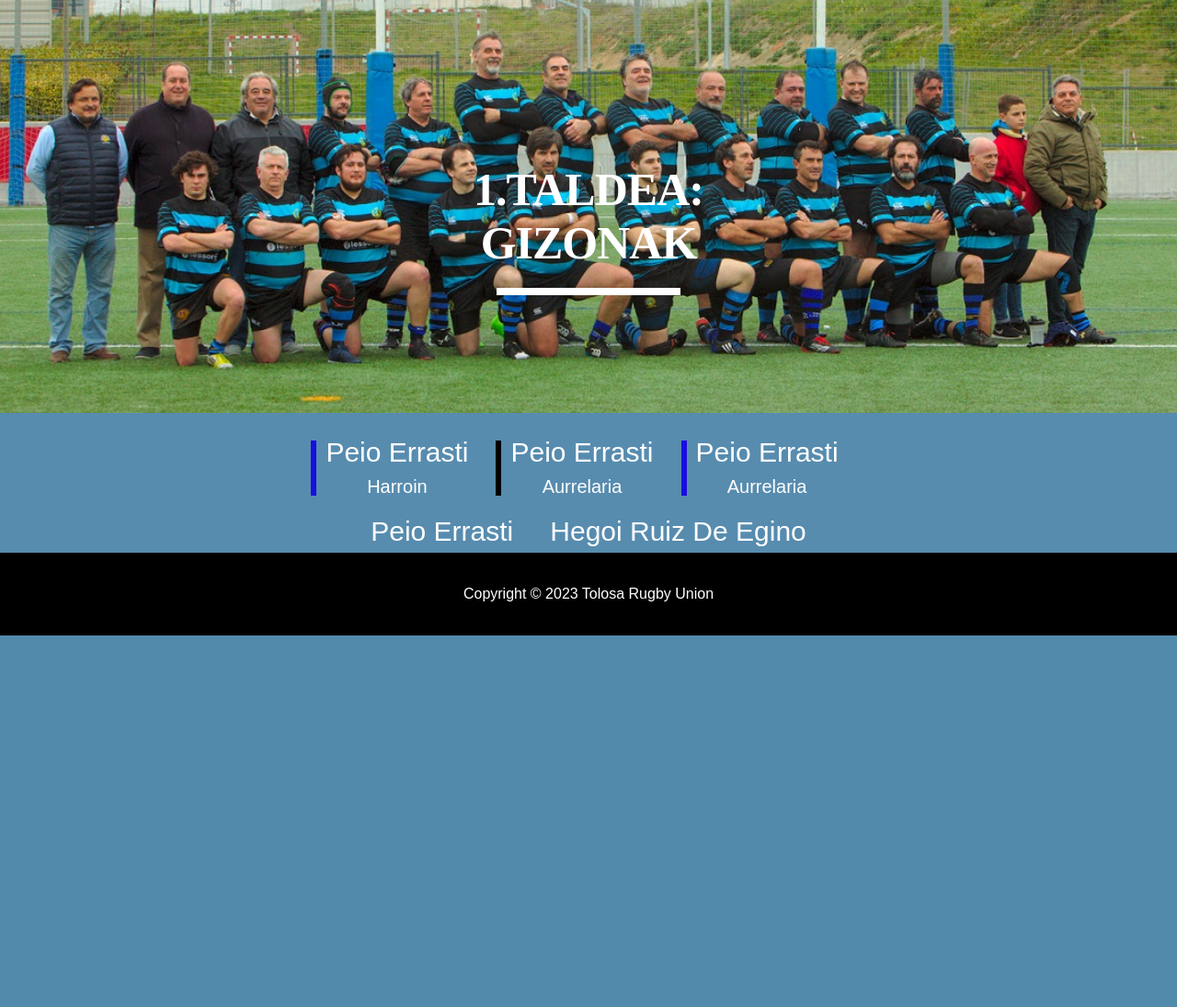
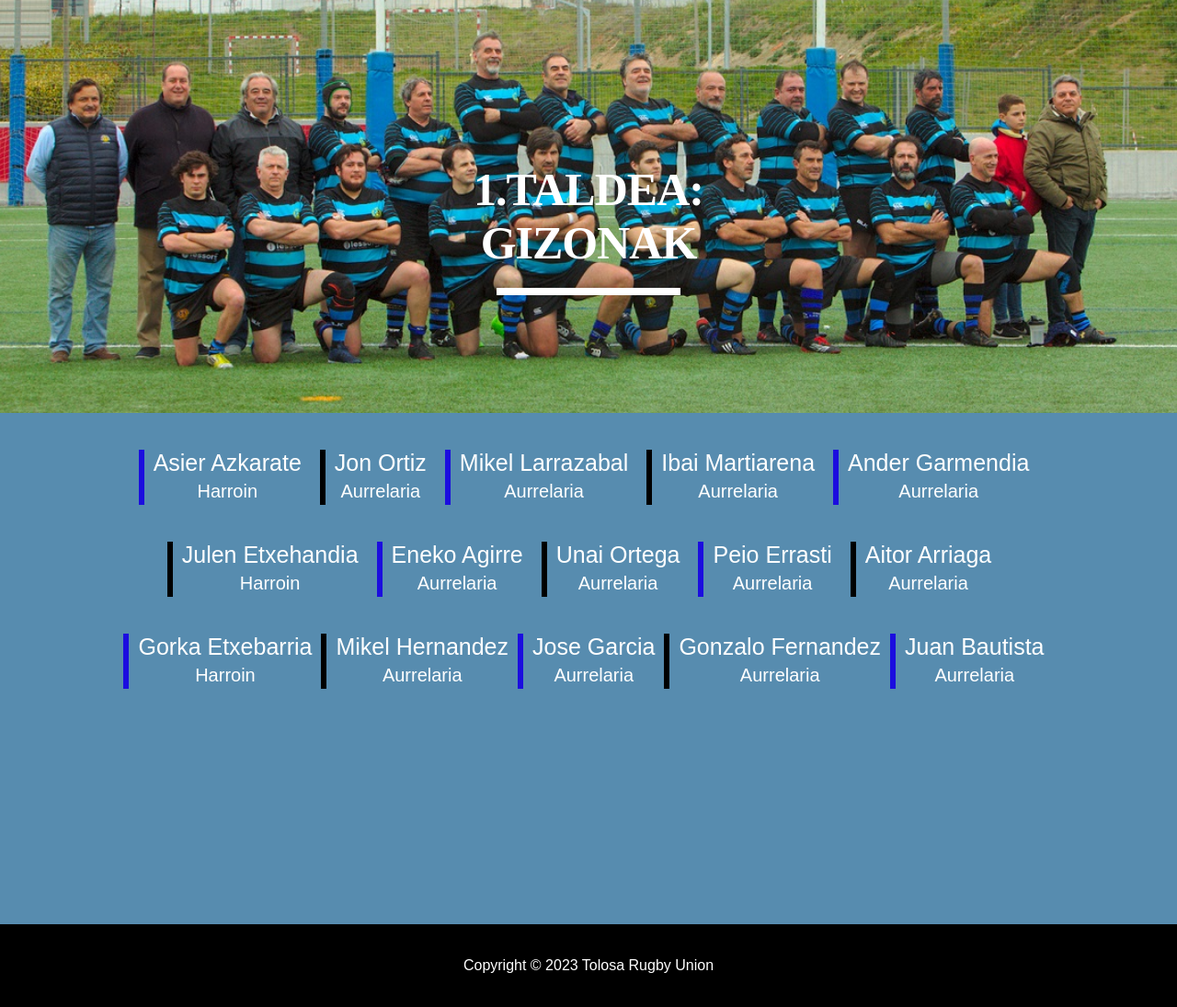
Before and after one commit to Luken1919/2Erronka, a PHP site: page /gizonak.html in a window 1280 px wide. Shown: the part 109-1204 px from the top of the page at 92% size. Before the commit the page ends 800 px from the top, so only its background shows below. Run offline with PHP 8.4, Linux system fonts and the light colour scheme.

Commit message:
aldaketak

```diff
--- a/web/Style/gizonak.css
+++ b/web/Style/gizonak.css
@@ -116,6 +116,7 @@ footer {
   margin-top: auto;
   padding: 20px;
   text-align: center;
+  margin-top: 20%;
 }
 
 .columna{
@@ -138,10 +139,10 @@ footer {
 .alineatu {
   display: flex;
   justify-content: center; /* Centra los elementos horizontalmente */
-  align-items: center; /* Centra los elementos verticalmente */
+  align-items: left; /* Centra los elementos verticalmente */
   text-align: center; /* Centra el texto horizontalmente dentro de los párrafos */
-  font-size: 30px;
-
+  font-size: 25px;
+  margin-top: 40px;
 }
 
 .alineatu p {
@@ -150,7 +151,7 @@ footer {
 
 .espacio{
   color: #22597e;
-  margin-left: 20px;
+  margin-left: 10px;
 }
 
 .azpikoa{
--- a/web/gizonak.html
+++ b/web/gizonak.html
@@ -42,27 +42,73 @@
 
       <div class="alineatu">
         <div class="linea-vertical-urdina"></div>
-        <p>Peio Errasti<br><span class="azpikoa">Harroin</span></p>
+        <p>Asier Azkarate<br><span class="azpikoa">Harroin</span></p>
         <div class="espacio"></div>
 
         <div class="linea-vertical-beltza"></div>
-        <p>Peio Errasti<br><span class="azpikoa">Aurrelaria</span></p>
+        <p>Jon Ortiz<br><span class="azpikoa">Aurrelaria</span></p>
         <div class="espacio"></div>
 
         <div class="linea-vertical-urdina"></div>
-        <p>Peio Errasti<br><span class="azpikoa">Aurrelaria</span></p>
+        <p>Mikel Larrazabal<br><span class="azpikoa">Aurrelaria</span></p>
         <div class="espacio"></div>
+
+        <div class="linea-vertical-beltza"></div>
+        <p>Ibai Martiarena<br><span class="azpikoa">Aurrelaria</span></p>
+        <div class="espacio"></div>
+
+        <div class="linea-vertical-urdina"></div>
+        <p>Ander Garmendia<br><span class="azpikoa">Aurrelaria</span></p>
+
       </div>
 
-    <br>
 
-      <div class="alineatu">
-        <div class="linea-vertical"></div>
-        <p>Peio Errasti</p>
-        <div class="espacio"></div>
-        <div class="linea-vertical"></div>
-        <p>Hegoi Ruiz De Egino</p>
-      </div>
+
+    <div class="alineatu">
+      <div class="linea-vertical-beltza"></div>
+      <p>Julen Etxehandia<br><span class="azpikoa">Harroin</span></p>
+      <div class="espacio"></div>
+
+      <div class="linea-vertical-urdina"></div>
+      <p>Eneko Agirre<br><span class="azpikoa">Aurrelaria</span></p>
+      <div class="espacio"></div>
+
+      <div class="linea-vertical-beltza"></div>
+      <p>Unai Ortega<br><span class="azpikoa">Aurrelaria</span></p>
+      <div class="espacio"></div>
+
+      <div class="linea-vertical-urdina"></div>
+      <p>Peio Errasti<br><span class="azpikoa">Aurrelaria</span></p>
+      <div class="espacio"></div>
+
+      <div class="linea-vertical-beltza"></div>
+      <p>Aitor Arriaga<br><span class="azpikoa">Aurrelaria</span></p>
+      <div class="espacio"></div>
+    </div>
+
+
+
+    <div class="alineatu">
+      <div class="linea-vertical-urdina"></div>
+      <p>Gorka Etxebarria<br><span class="azpikoa">Harroin</span></p>
+      <div class="espacio-hiru"></div>
+
+      <div class="linea-vertical-beltza"></div>
+      <p>Mikel Hernandez<br><span class="azpikoa">Aurrelaria</span></p>
+      <div class="espacio-hiru"></div>
+
+      <div class="linea-vertical-urdina"></div>
+      <p>Jose Garcia<br><span class="azpikoa">Aurrelaria</span></p>
+      <div class="espacio-hiru"></div>
+
+      <div class="linea-vertical-beltza"></div>
+      <p> Gonzalo Fernandez<br><span class="azpikoa">Aurrelaria</span></p>
+      <div class="espacio-hiru"></div>
+
+      <div class="linea-vertical-urdina"></div>
+      <p>Juan Bautista<br><span class="azpikoa">Aurrelaria</span></p>
+      <div class="espacio-hiru"></div>
+    </div>
 
   </main>
   <footer>
```
